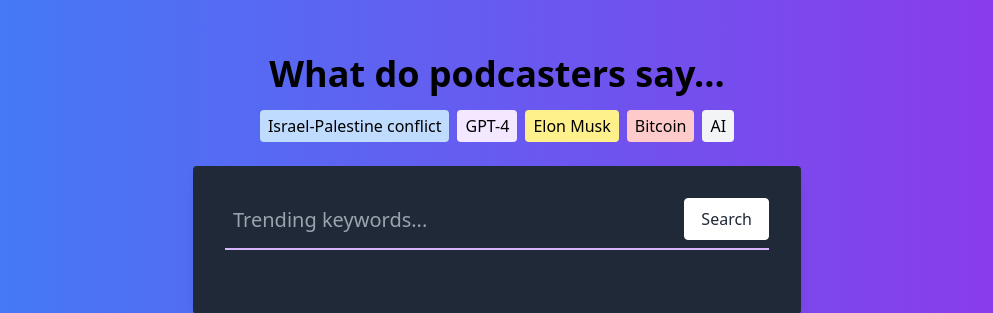
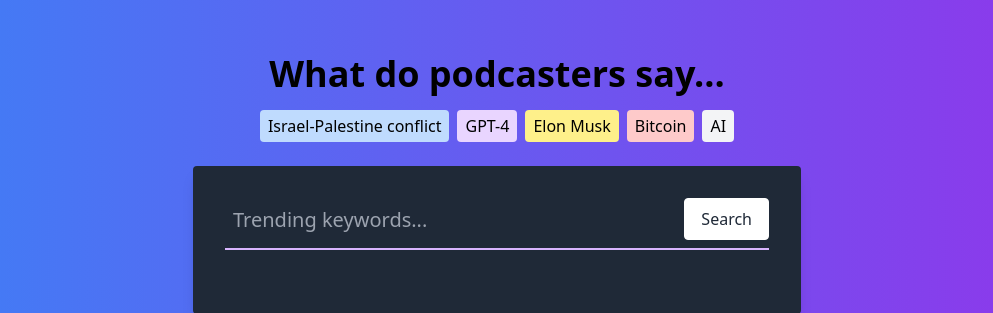
Before and after one commit to lxz333/CastCatch, a Flask app: page / in a window 1280 px wide. Shown: the part 224-537 px from the top of the page, without its empty margins (143-1136 px from the left). Run offline with Flask 3, Linux system fonts and the light colour scheme; style sheets or scripts are compiled from the project's sources.

Commit message:
change the color

```diff
--- a/templates/index.html
+++ b/templates/index.html
@@ -38,7 +38,7 @@
         <div class="overflow-hidden h-10 mb-4 text-center mt-4">
           <div class="scrollText">
                 <p class="inline h-8 bg-blue-200 cursor-pointer mx-2" onclick="setFancySentence(event)">Israel-Palestine conflict</p>
-                <p class="inline h-8 bg-purple-100 cursor-pointer mx-2" onclick="setFancySentence(event)">GPT-4</p>
+                <p class="inline h-8 bg-purple-200 cursor-pointer mx-2" onclick="setFancySentence(event)">GPT-4</p>
                 <p class="inline h-8 bg-yellow-200 cursor-pointer mx-2" onclick="setFancySentence(event)">Elon Musk</p>
                 <p class="inline h-8 bg-red-200 cursor-pointer mx-2" onclick="setFancySentence(event)">Bitcoin</p>
                 <p class="inline h-8 bg-gray-100 cursor-pointer mx-2" onclick="setFancySentence(event)">AI</p>
```
